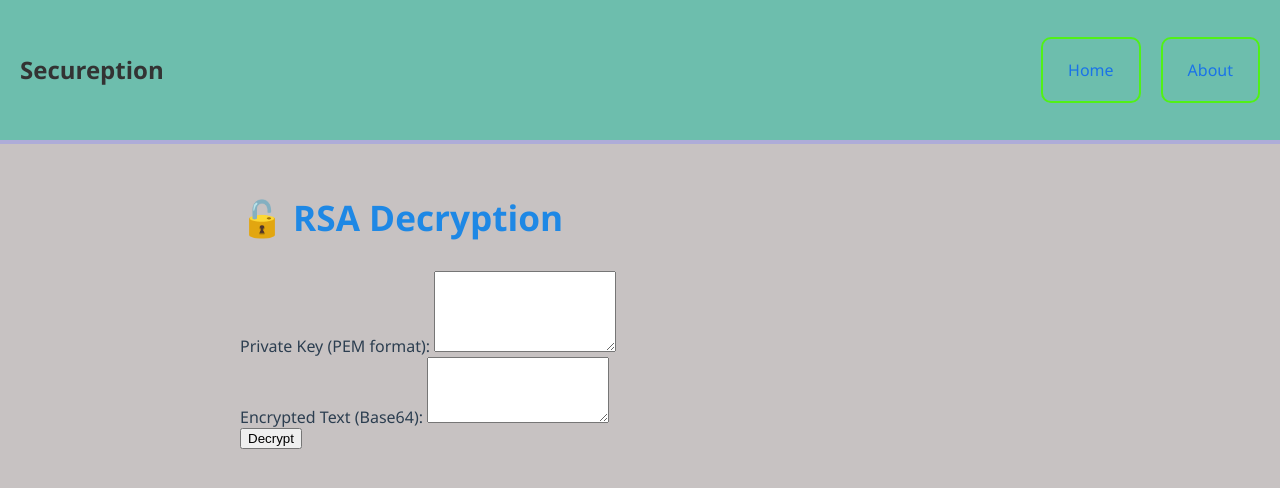
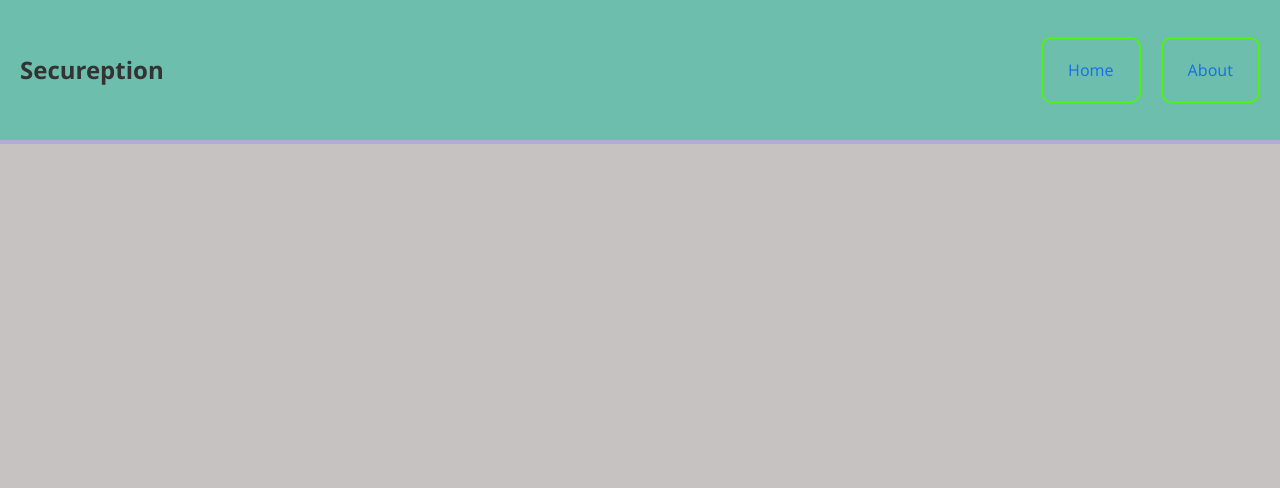
Before and after one commit to Thanush-07/Secureption-, a Flask app: template templates/decrypt.html in a window 1280 px wide. Shown: the top 488 px of the page. Run offline with Flask 3, Linux system fonts and the light colour scheme; the template is opened without the code that fills it, so the values that code supplies are empty.

Commit message:
fix errors in encypt file

```diff
--- a/templates/decrypt.html
+++ b/templates/decrypt.html
@@ -1,35 +1 @@
-{% extends '/head.html' %}
-
-{% block title %}Decrypt | Secureption{% endblock %}
-
-{% block content %}
-<div class="container my-5">
-  <h2 class="text-center mb-4">🔓 RSA Decryption</h2>
-
-  <form method="POST" action="{{ url_for('decrypt') }}" class="decrypt-form">
-    <div class="form-group">
-      <label for="private_key">Private Key (PEM format):</label>
-      <textarea id="private_key" name="private_key" class="form-control" rows="5" required></textarea>
-    </div>
-
-    <div class="form-group mt-3">
-      <label for="encrypted">Encrypted Text (Base64):</label>
-      <textarea id="encrypted" name="encrypted" class="form-control" rows="4" required></textarea>
-    </div>
-
-    <div class="text-center mt-4">
-      <button type="submit" class="btn btn-primary">Decrypt</button>
-    </div>
-  </form>
-
-  {% if decrypted_text %}
-  <div class="output-box mt-5">
-    <label>📬 Decrypted Plaintext:</label>
-    <textarea id="decryptedOutput" class="form-control" rows="4" readonly>{{ decrypted_text }}</textarea>
-    <button onclick="copyDecrypted()" class="btn btn-outline-success mt-2">📋 Copy</button>
-  </div>
-  {% endif %}
-</div>
-
-
-{% endblock %}
+{% include 'head.html'%}
```
